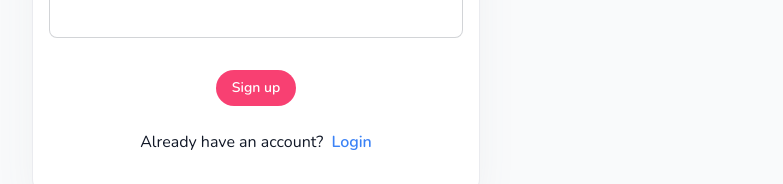
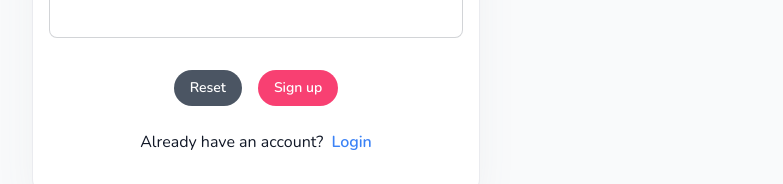
Before and after one commit to ahmedHosny8/anime-zone, a React (Vite) app: page /signup in a window 1280 px wide. Shown: the part 707-891 px from the top of the page, without its empty margins (384-1167 px from the left). Built offline with nearby package versions, Linux system fonts and the light colour scheme.

Commit message:
added reset button to create user form

```diff
--- a/db.json
+++ b/db.json
@@ -2,15 +2,9 @@
   "users": [
     {
       "email": "ahmed707hosny@gmail.com",
-      "password": "$2a$10$5TZqj./krGpZ8DEEDmBbAucz8Mj0iKt9CRm1yqjgEKAEhXwo4cpFy",
+      "password": "$2a$10$q0BDqceUp4/OYO1DkBHkZuUs7ZUayz9K8hYDXCjeDMuKBQPijXHji",
       "name": "Ahmed Hosny",
       "id": 1
-    },
-    {
-      "email": "ahmedhosny@gmail.com",
-      "password": "$2a$10$66/cxTJcfrYjRNKdE3OLS.Yv9M.1aLP0tDIhVr0Hp3.98yMIFUNeq",
-      "name": "Ahmed Hosny",
-      "id": 2
     }
   ],
   "animeList": [
--- a/src/components/SignupForm.jsx
+++ b/src/components/SignupForm.jsx
@@ -111,7 +111,19 @@ function SignupForm() {
         )}
       </div>
 
-      <div className="mt-4 flex justify-center">
+      <div className="mt-4 flex justify-center gap-4">
+        <button
+          type="reset"
+          disabled={isLoading}
+          className={`flex items-center justify-center py-2 px-4 rounded-full font-semibold text-sm transition-all duration-300 ${
+            isLoading
+              ? 'bg-gray-200'
+              : 'text-white bg-gray-600 hover:bg-gray-800'
+          }`}
+        >
+          Reset
+        </button>
+
         <Button disabled={isLoading} type={isLoading ? 'disabled' : 'primary'}>
           {isLoading ? 'Creating' : 'Sign up'}
         </Button>
--- a/src/context/auth-context.jsx
+++ b/src/context/auth-context.jsx
@@ -15,7 +15,6 @@ function AuthContextProvider({ children }) {
   // (immediately after first render)
   useEffect(() => {
     const authToken = localStorage.getItem('authToken');
-    console.log(authToken);
 
     if (authToken) {
       setIsLoggedIn(true);
@@ -31,6 +30,8 @@ function AuthContextProvider({ children }) {
 
       // Save accessToken inside localStorage
       localStorage.setItem('authToken', res.data.accessToken);
+      // Save user data inside localStorage
+      localStorage.setItem('user', JSON.stringify(res.data.user));
 
       setIsLoggedIn(true);
 
```
